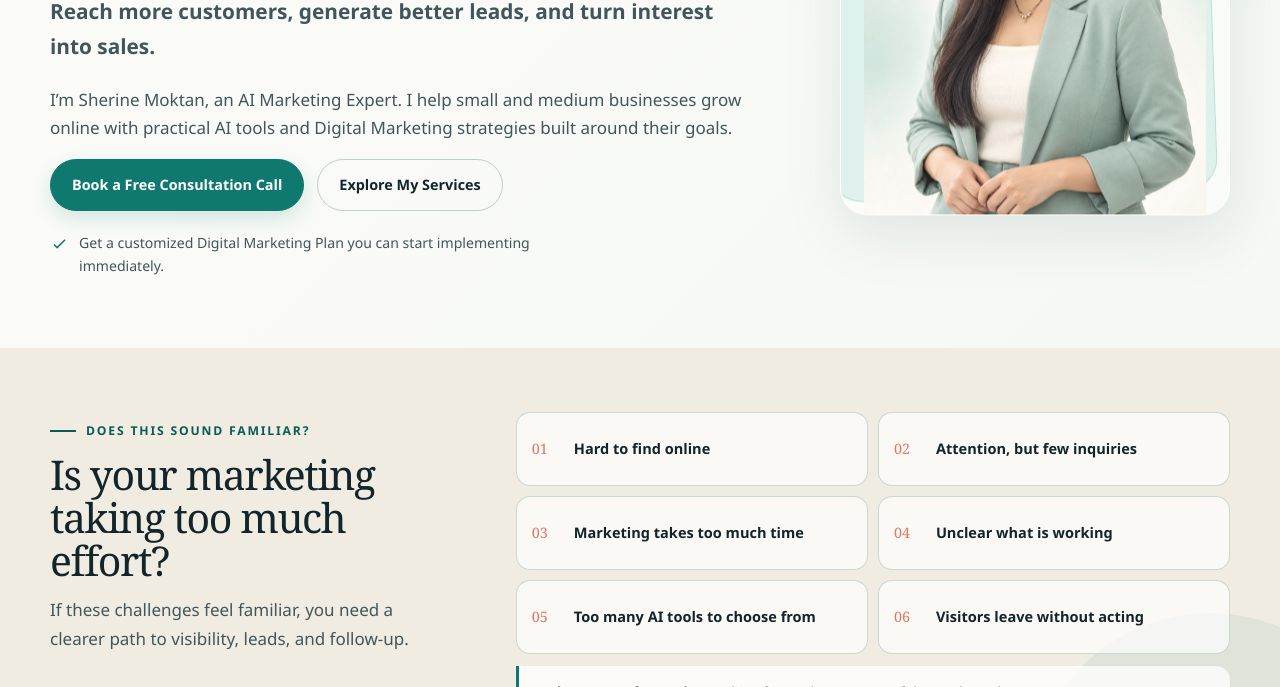
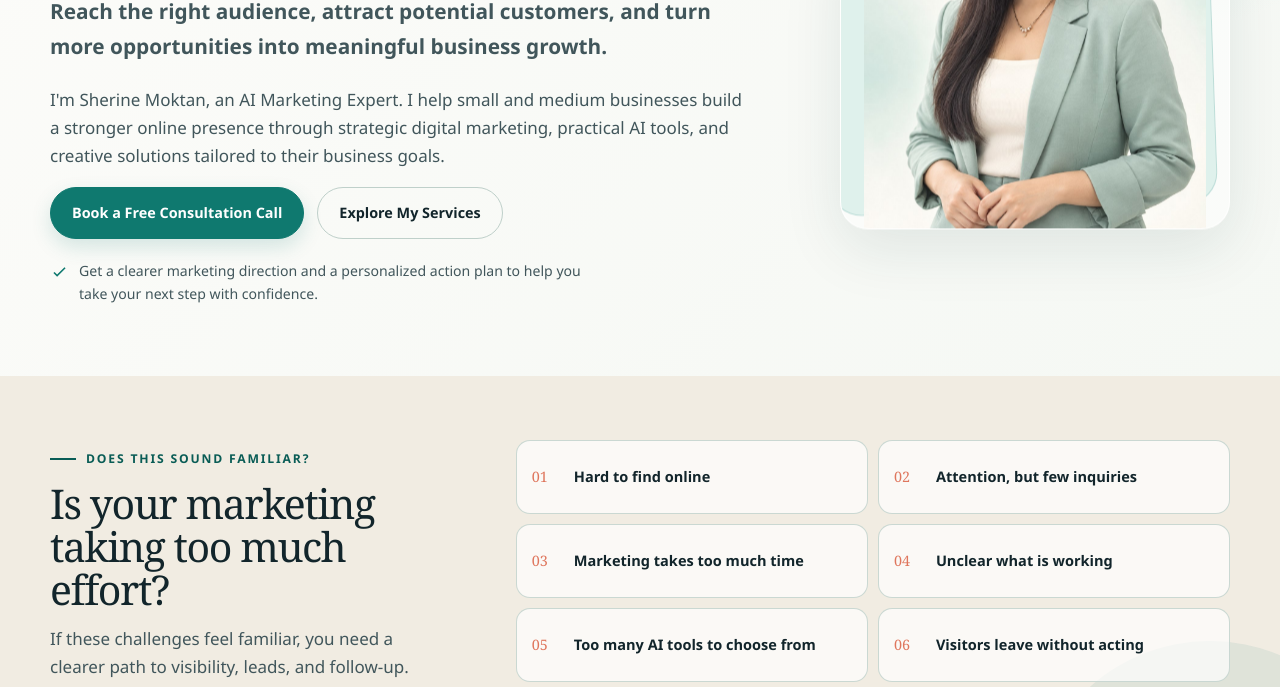
Before and after one commit to sherine4moktan-hub/digigrow-sherine-portfolio-website, a website: page dist/index.html in a window 1280 px wide. Shown: the part 413-1100 px from the top of the page. Drawn offline with Linux system fonts and the light colour scheme.

Commit message:
Update homepage hero messaging

```diff
--- a/dist/index.html
+++ b/dist/index.html
@@ -27,15 +27,15 @@
         <div class="hero-copy">
           <span class="eyebrow">AI Marketing Expert for growing businesses</span>
           <h1>Grow Your Business with <span>AI-Powered Digital Marketing</span></h1>
-          <p class="lead"><strong>Reach more customers, generate better leads, and turn interest into sales.</strong></p>
-          <p>I’m Sherine Moktan, an AI Marketing Expert. I help small and medium businesses grow online with practical AI tools and Digital Marketing strategies built around their goals.</p>
+          <p class="lead"><strong>Reach the right audience, attract potential customers, and turn more opportunities into meaningful business growth.</strong></p>
+          <p>I'm Sherine Moktan, an AI Marketing Expert. I help small and medium businesses build a stronger online presence through strategic digital marketing, practical AI tools, and creative solutions tailored to their business goals.</p>
           <div class="button-row">
             <a class="button" data-booking-link href="/contact#consultation-form">Book a Free Consultation Call</a>
             <a class="button button-secondary" href="/services">Explore My Services</a>
           </div>
           <p class="hero-support">
             <svg aria-hidden="true" width="19" height="19" viewBox="0 0 24 24" fill="none" stroke="currentColor" stroke-width="2"><path d="m5 12 4 4L19 6"/></svg>
-            Get a customized Digital Marketing Plan you can start implementing immediately.
+            Get a clearer marketing direction and a personalized action plan to help you take your next step with confidence.
           </p>
         </div>
         <figure class="hero-visual hero-photo-frame" data-reveal>
```
